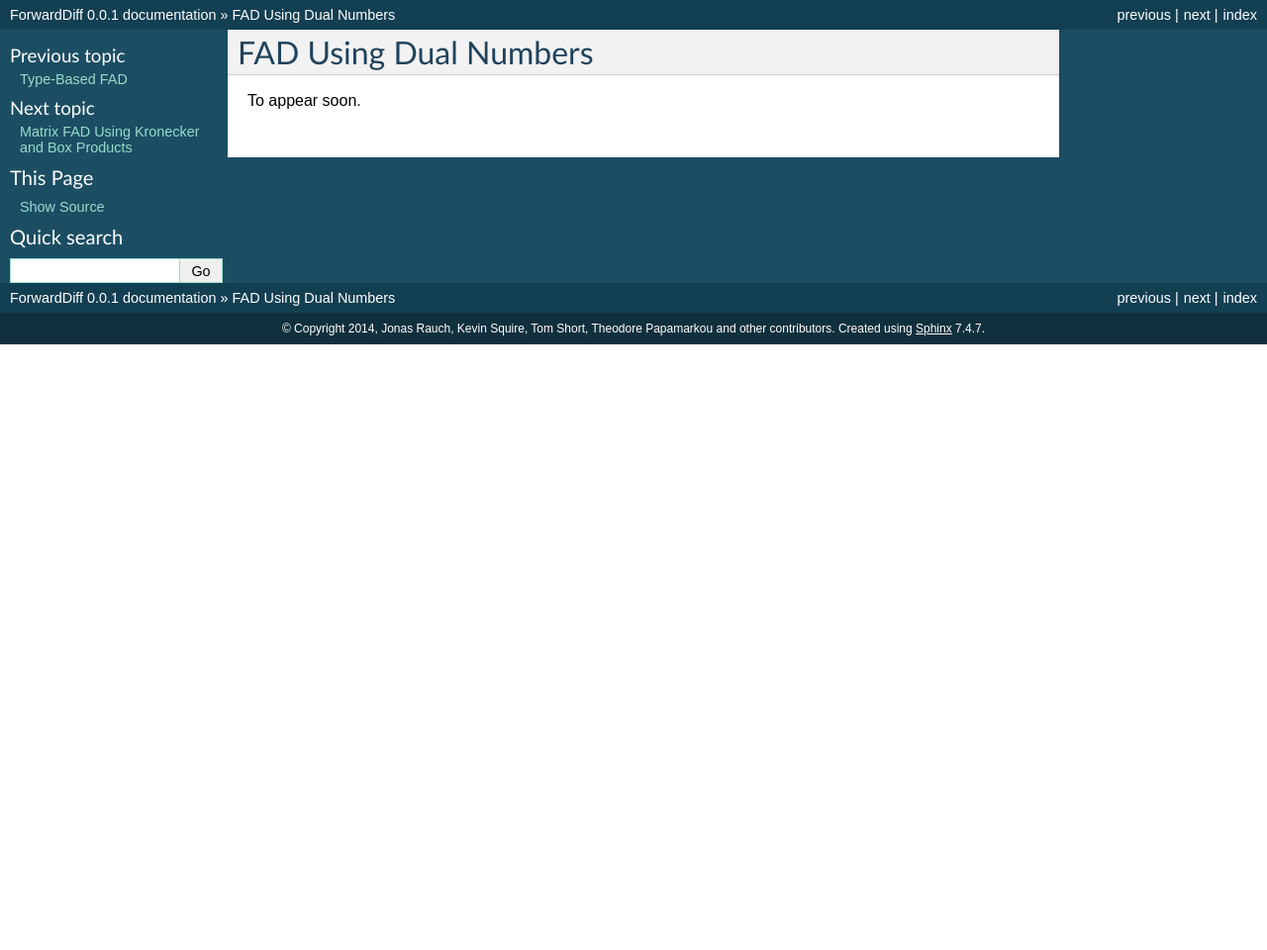
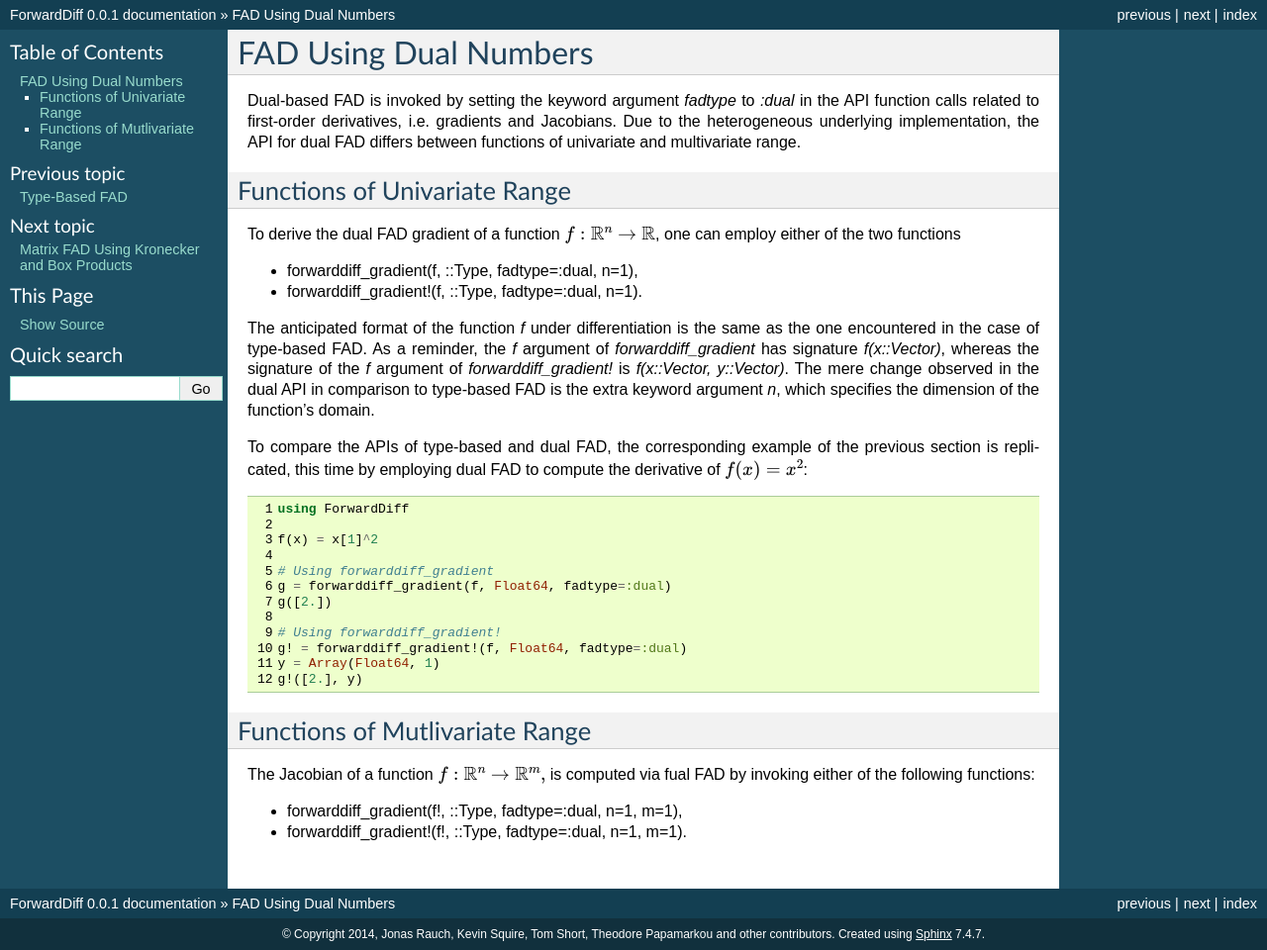
Before and after one commit to JuliaDiff/ForwardDiff.jl, a Sphinx documentation site: the page built from doc/source/dual_fad.rst, in a window 1280 px wide. Shown: the whole page at 99% size. Built offline with Sphinx 7.4.7, drawn with Linux system fonts in a browser that asks for light colours; formulas are drawn with MathJax 3; before the commit the page ends 900 px from its top, so only the background shows below that.

```diff
--- a/doc/source/dual_fad.rst
+++ b/doc/source/dual_fad.rst
@@ -1,4 +1,49 @@
 FAD Using Dual Numbers
 ================================================================================
 
-To appear soon.
+Dual-based FAD is invoked by setting the keyword argument *fadtype* to *:dual* in the API function calls related to
+first-order derivatives, i.e. gradients and Jacobians. Due to the heterogeneous underlying implementation, the API
+for dual FAD differs between functions of univariate and multivariate range.
+
+Functions of Univariate Range
+~~~~~~~~~~~~~~~~~~~~~~~~~~~~~~~~~~~~~~~~~~~~~~~~~~~~~~~~~~~~~~~~~~~~~~~~~~~~~~~~
+
+To derive the dual FAD gradient of a function :math:`f:\mathbb{R}^n\rightarrow\mathbb{R}`, one can employ either of the
+two functions
+
+- forwarddiff_gradient(f, ::Type, fadtype=:dual, n=1),
+- forwarddiff_gradient!(f, ::Type, fadtype=:dual, n=1).
+
+The anticipated format of the function *f* under differentiation is the same as the one encountered in the case of
+type-based FAD. As a reminder, the *f* argument of *forwarddiff_gradient* has signature *f(x::Vector)*, whereas the
+signature of the *f* argument of *forwarddiff_gradient!* is *f(x::Vector, y::Vector)*. The mere change observed in the
+dual API in comparison to type-based FAD is the extra keyword argument *n*, which specifies the dimension of the
+function's domain.
+
+To compare the APIs of type-based and dual FAD, the corresponding example of the previous section is replicated, this
+time by employing dual FAD to compute the derivative of :math:`f(x)=x^2`:
+
+.. code-block:: julia
+  :linenos:
+
+  using ForwardDiff
+
+  f(x) = x[1]^2
+
+  # Using forwarddiff_gradient
+  g = forwarddiff_gradient(f, Float64, fadtype=:dual)
+  g([2.])
+
+  # Using forwarddiff_gradient!
+  g! = forwarddiff_gradient!(f, Float64, fadtype=:dual)
+  y = Array(Float64, 1)
+  g!([2.], y)
+
+Functions of Mutlivariate Range
+~~~~~~~~~~~~~~~~~~~~~~~~~~~~~~~~~~~~~~~~~~~~~~~~~~~~~~~~~~~~~~~~~~~~~~~~~~~~~~~~
+
+The Jacobian of a function :math:`f:\mathbb{R}^n\rightarrow\mathbb{R}^m,` is computed via fual FAD by invoking either of
+the following functions:
+
+- forwarddiff_gradient(f!, ::Type, fadtype=:dual, n=1, m=1),
+- forwarddiff_gradient!(f!, ::Type, fadtype=:dual, n=1, m=1).
```
Also changed, not shown: doc/source/typed_fad.rst (+11 -9 lines).
